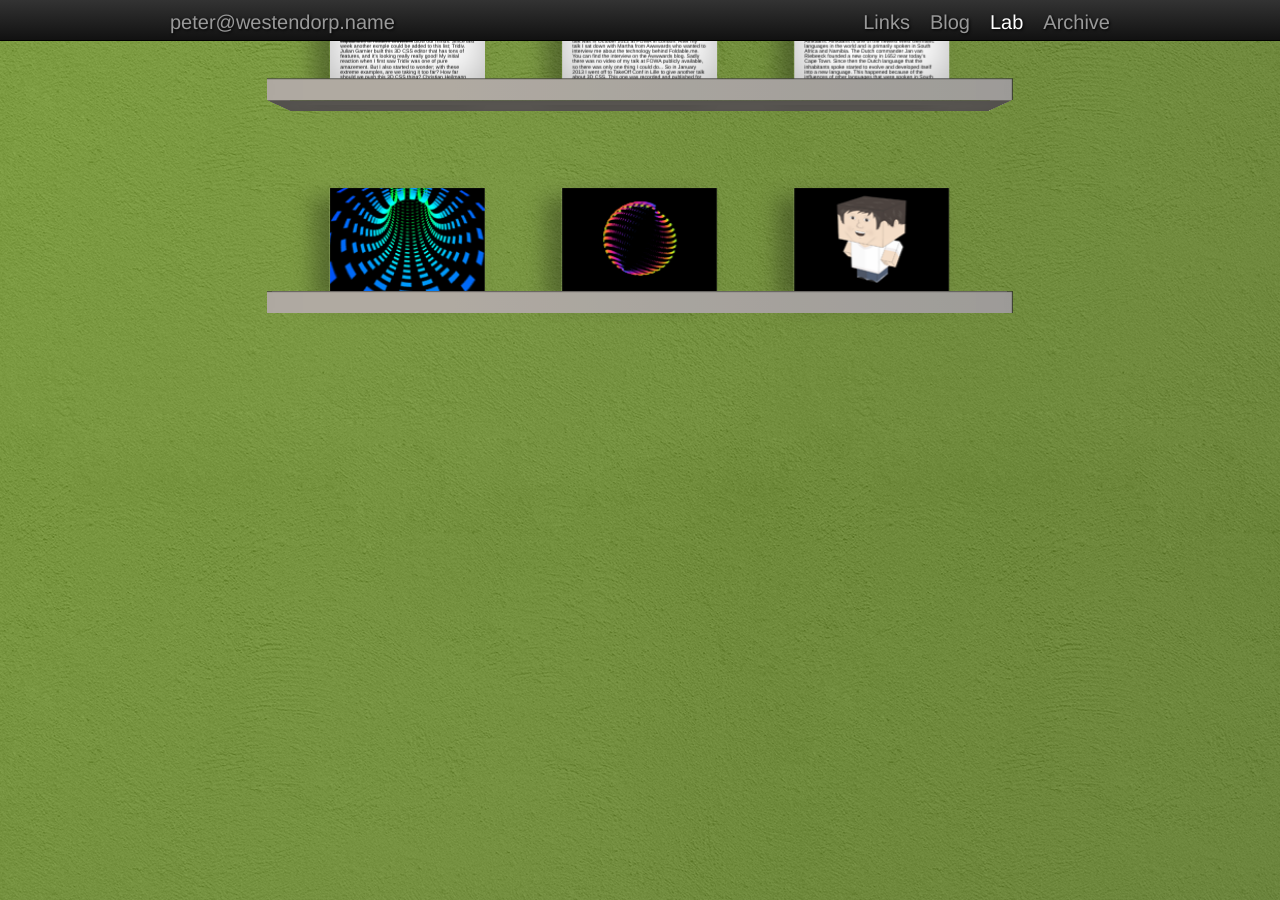
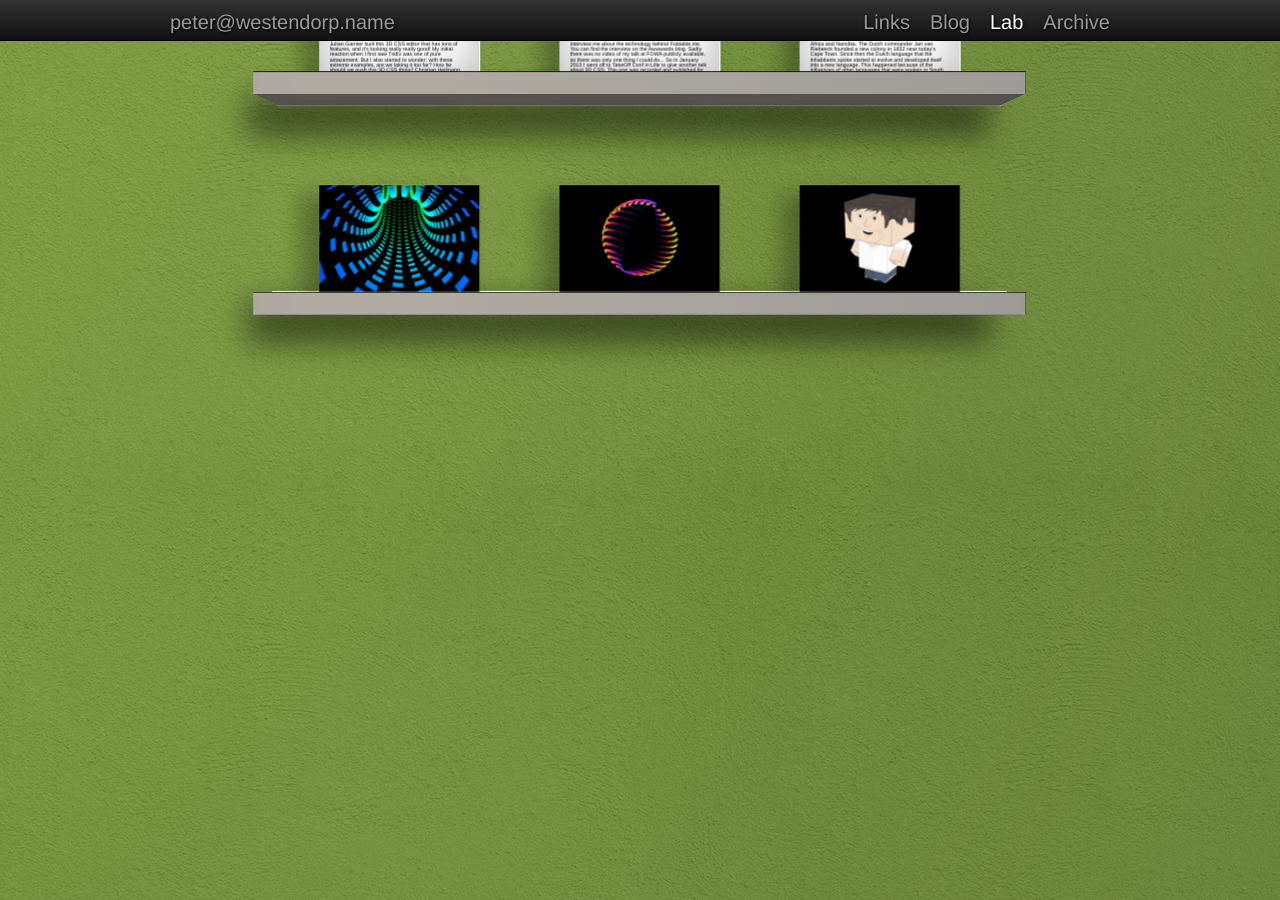
Before and after one commit to peterwestendorp/peterwestendorp.github.com, a Jekyll site: the page built from index.html, in a window 1280 px wide. Built offline with Jekyll 4.4.1, drawn with Linux system fonts in a browser that asks for light colours; nearby versions of some CDN libraries.

Commit message:
safari render improvement

```diff
--- a/css/shelves.css
+++ b/css/shelves.css
@@ -131,7 +131,7 @@
   margin-left:-325px;
   -webkit-transform-style:  preserve-3d;
   -webkit-backface-visibility:  hidden;
-  -webkit-transform: rotateY(90deg) rotateX(90deg) translateX(199px);
+  -webkit-transform: rotateY(90deg) rotateX(90deg) translateX(150px);
 
   -moz-transform-style:  preserve-3d;
   -moz-backface-visibility:  hidden;
```
Also changed, not shown: 1 other file.
